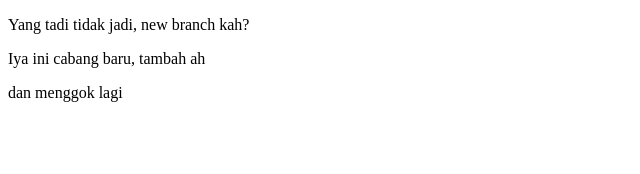
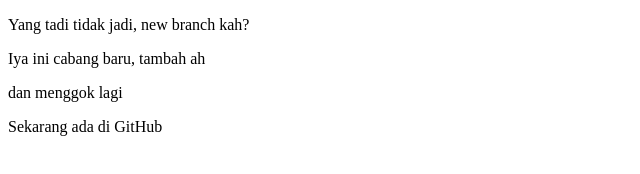
Before and after one commit to gitjust/project1, a plain HTML site: page index.html in a window 1280 px wide. Shown: the whole page, without its empty margins (0-640 px from the left). Drawn offline with Linux system fonts and the light colour scheme.

Commit message:
Ada perubahan html dan file baru

```diff
--- a/index.html
+++ b/index.html
@@ -5,6 +5,7 @@
     <p>Yang tadi tidak jadi, new branch kah?</p>
     <p>Iya ini cabang baru, tambah ah</p>
     <p>dan menggok lagi</p>
+    <p>Sekarang ada di GitHub</p>
 </body>
 
     </html>
```
Also changed, not shown: 1 other file.
